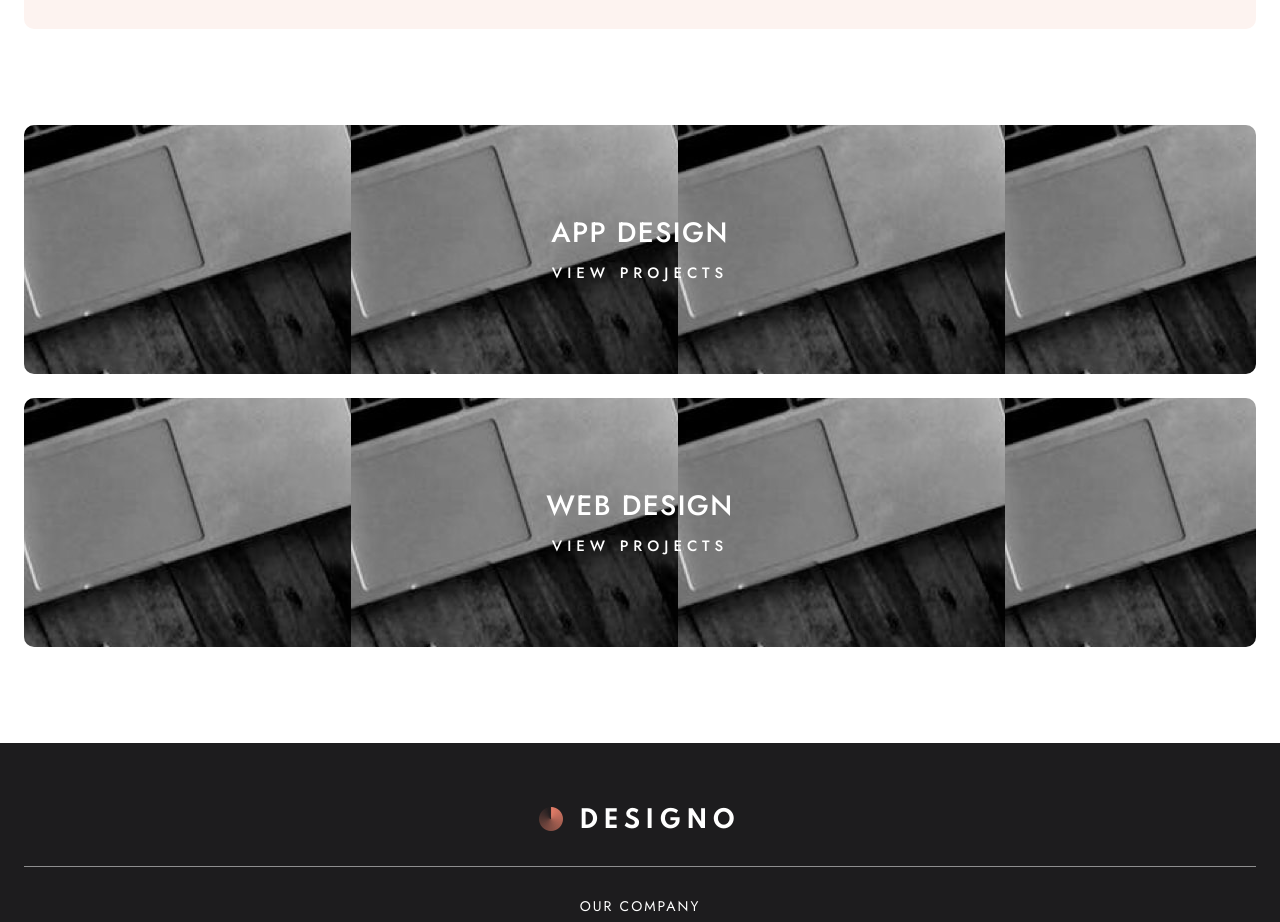
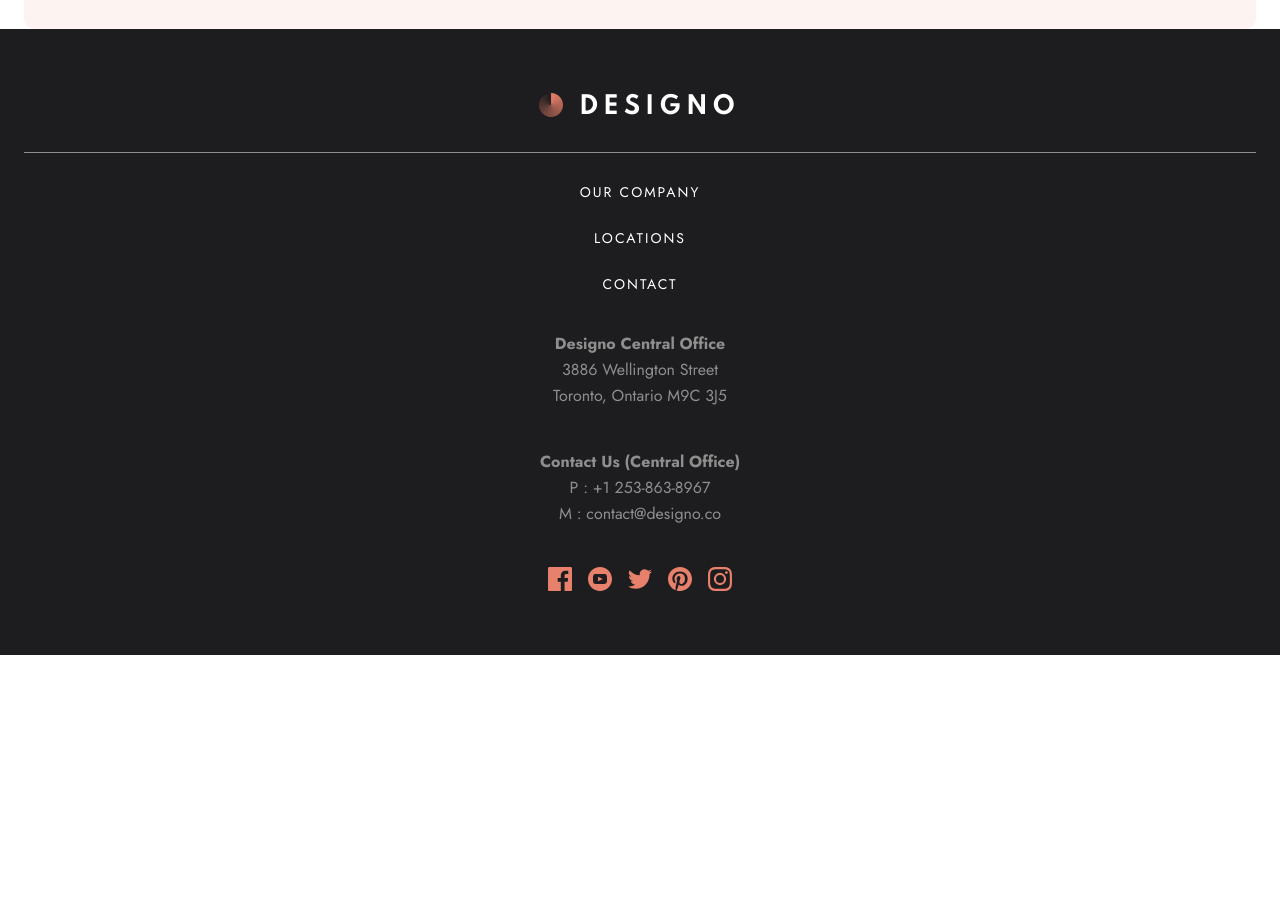
Before and after one commit to presh-031/designo, a Next.js app: page /graphic-design in a window 1280 px wide. Shown: the part 1840-2762 px from the top of the page. After the commit the page ends 2495 px from the top, so only its background shows below. Built offline with nearby package versions, Linux system fonts and the light colour scheme.

Commit message:
testing: testing git variables

```diff
--- a/pages/graphic-design.tsx
+++ b/pages/graphic-design.tsx
@@ -35,10 +35,10 @@ const graphicDesign = () => {
         />
       </div>
 
-      <div className="my-[9.6rem] px-[2.4rem]">
+      {/* <div className="my-[9.6rem] px-[2.4rem]">
         <ProjectType href="/app-design" projectType="APP DESIGN" />
         <ProjectType href="/web-design" projectType="WEB DESIGN" />
-      </div>
+      </div> */}
     </div>
   );
 };
```
